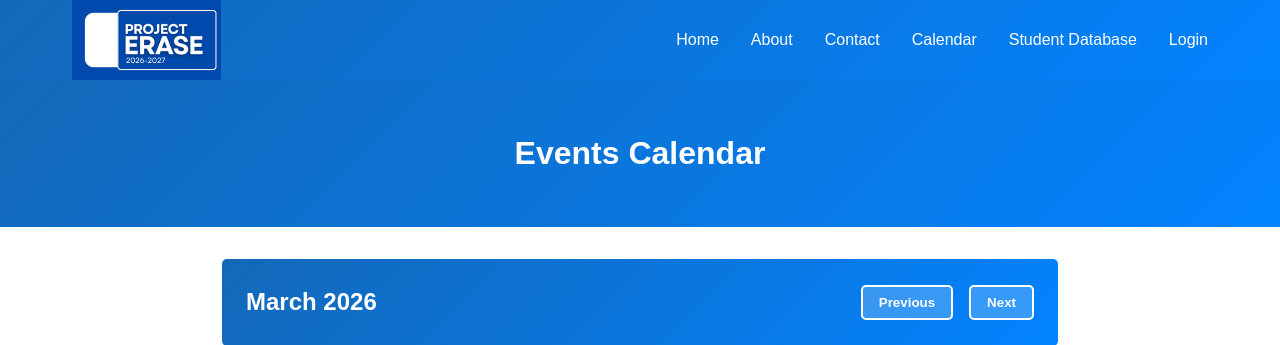
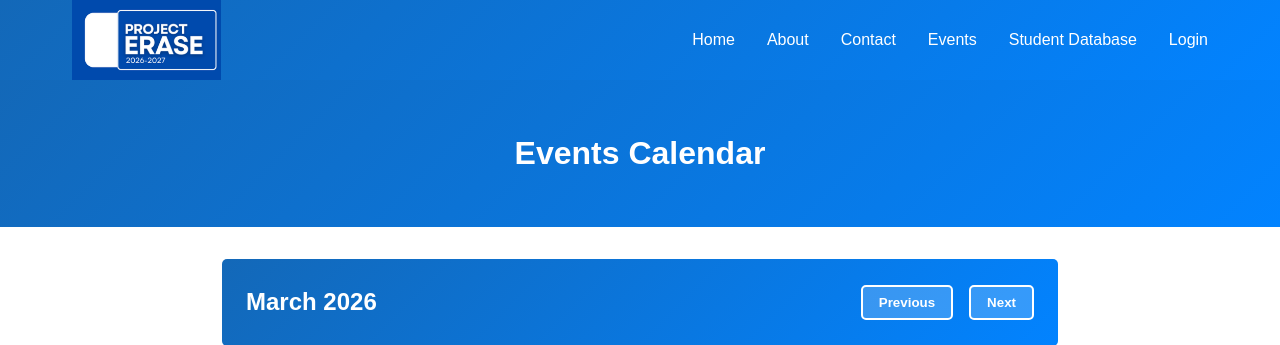
Before and after one commit to McGavGav/Project-ERASE-Website, a Django app: page /calendar/ in a window 1280 px wide. Shown: the top 345 px of the page. Run offline with Django 5.2, Linux system fonts and the light colour scheme.

Commit message:
Renamed Calendar tab to Events.

```diff
--- a/code/ERASEwebsite/pages/templates/base.html
+++ b/code/ERASEwebsite/pages/templates/base.html
@@ -142,7 +142,7 @@
                 <li><a href="{% url 'pages:home' %}">Home</a></li>
                 <li><a href="{% url 'pages:about' %}">About</a></li>
                 <li><a href="{% url 'pages:contact' %}">Contact</a></li>
-                <li><a href="{% url 'pages:calendar' %}">Calendar</a></li>
+                <li><a href="{% url 'pages:calendar' %}">Events</a></li>
                 <li><a href="{% url 'pages:studentdb' %}">Student Database</a></li>
                 {% if user.is_authenticated %}
                 <li>
```
